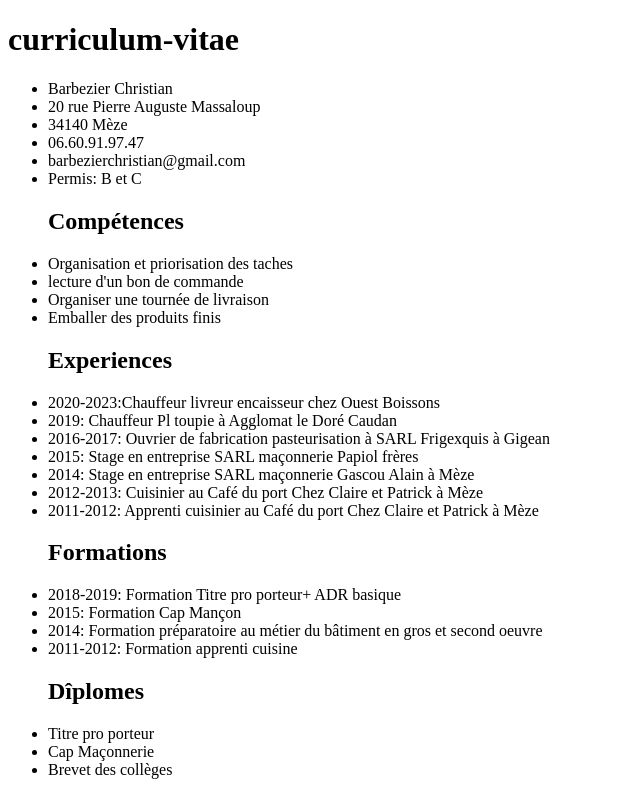
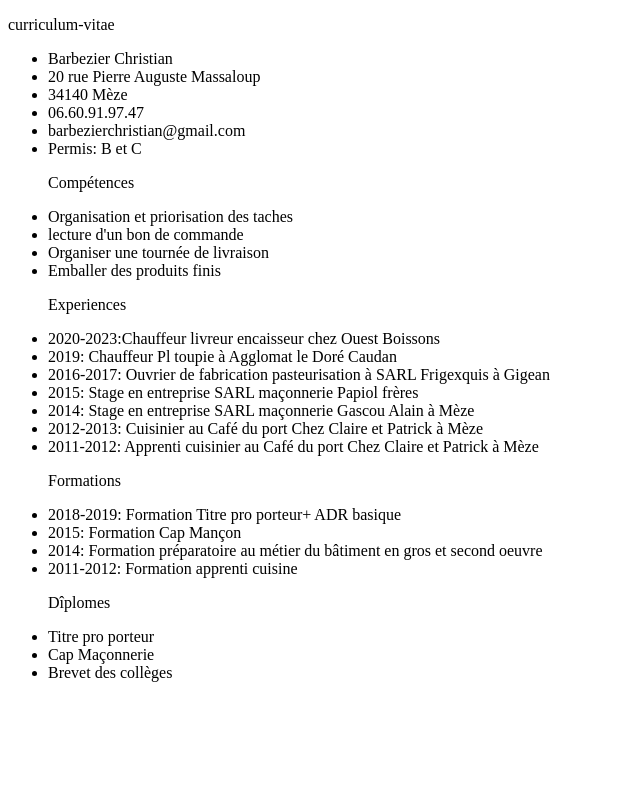
Before and after one commit to Cham3x/curri.bwb, a plain HTML site: page html/index.html in a window 1280 px wide. Shown: the whole page, without its empty margins (0-640 px from the left). Drawn offline with Linux system fonts and the light colour scheme.

Commit message:
remplacement_H_par_P

```diff
--- a/css/index.css
+++ b/css/index.css
@@ -0,0 +1,4 @@
+header
+{
+    display: flex;
+}
--- a/html/index.html
+++ b/html/index.html
@@ -8,7 +8,7 @@
 </head>
 <body>
     <header>
-        <h1 class="titre">curriculum-vitae</h1>
+        <p class="titre">curriculum-vitae</p>
             <ul class="info">
                 <li class="name">Barbezier Christian</li>
                 <li class="rue">20 rue Pierre Auguste Massaloup</li>
@@ -19,14 +19,14 @@
             </ul>
     </header>
     <ul class="compétence">
-        <h2 class="titre">Compétences</h2>
+        <p class="categorie">Compétences</p>
         <li>Organisation et priorisation des taches</li>
         <li>lecture d'un bon de commande</li>
         <li>Organiser une tournée de livraison</li>
         <li>Emballer des produits finis</li>
     </ul>
     <ul class="experience">
-        <h2 class="titre">Experiences</h2>
+        <p class="categorie">Experiences</p>
         <li>2020-2023:Chauffeur livreur encaisseur chez Ouest Boissons</li>
         <li>2019: Chauffeur Pl toupie à Agglomat le Doré Caudan</li>
         <li>2016-2017: Ouvrier de fabrication pasteurisation à SARL Frigexquis à Gigean</li>
@@ -36,14 +36,14 @@
         <li>2011-2012: Apprenti cuisinier au Café du port Chez Claire et Patrick à Mèze</li>
     </ul>
     <ul class="formations">
-        <h2 class="titre">Formations</h2>
+        <p class="categorie">Formations</p>
         <li>2018-2019: Formation Titre pro porteur+ ADR basique</li>
         <li>2015: Formation Cap Mançon</li>
         <li>2014: Formation préparatoire au métier du bâtiment en gros et second oeuvre</li>
         <li>2011-2012: Formation apprenti cuisine</li>
     </ul>
     <ul class="diplomes">
-        <h2 class="titre">Dîplomes</h2>
+        <p class="categorie">Dîplomes</p>
         <li>Titre pro porteur</li>
         <li>Cap Maçonnerie</li>
         <li>Brevet des collèges</li>
```
